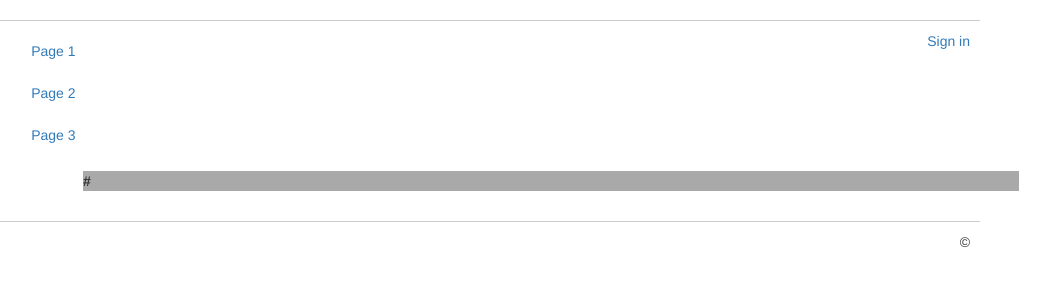
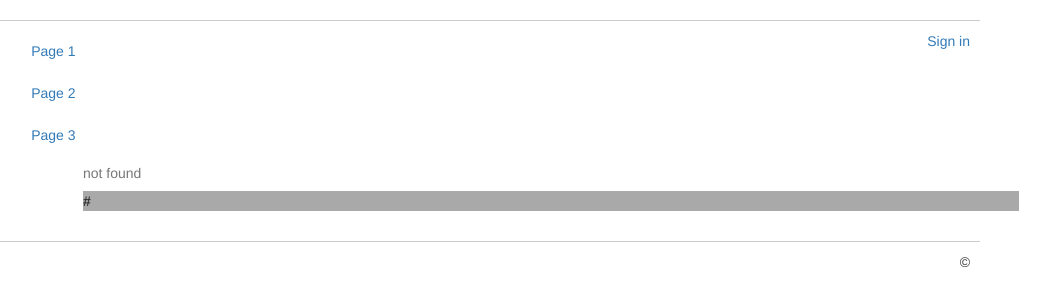
Before and after one commit to sorXCode/cryptome, a Python web app: template templates/page.html in a window 1280 px wide. Shown: the top 306 px of the page, without its empty margins (172-1222 px from the left). Run offline with Jinja, Linux system fonts and the light colour scheme; the template is opened without the code that fills it, so the values that code supplies are empty; some libraries are stand-ins or nearby versions.

Commit message:
updated documentation

```diff
--- a/templates/page.html
+++ b/templates/page.html
@@ -24,7 +24,7 @@
 {% block content %}
 <div class="data_table">
   <table style="width: 100%" border="0">
-      <caption>{{title}}</caption>
+      <caption>{{title or "not found"}}</caption>
     <thead>
       <tr>
         <th>#</th>
```
Also changed, not shown: README.md.
